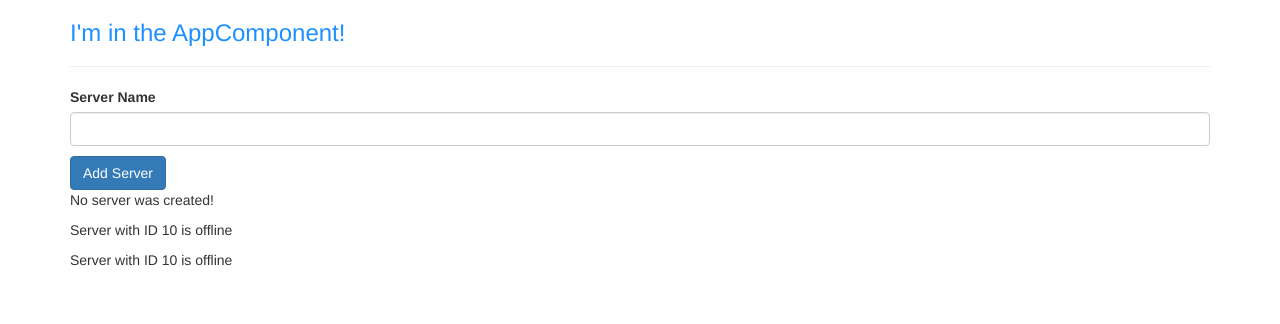
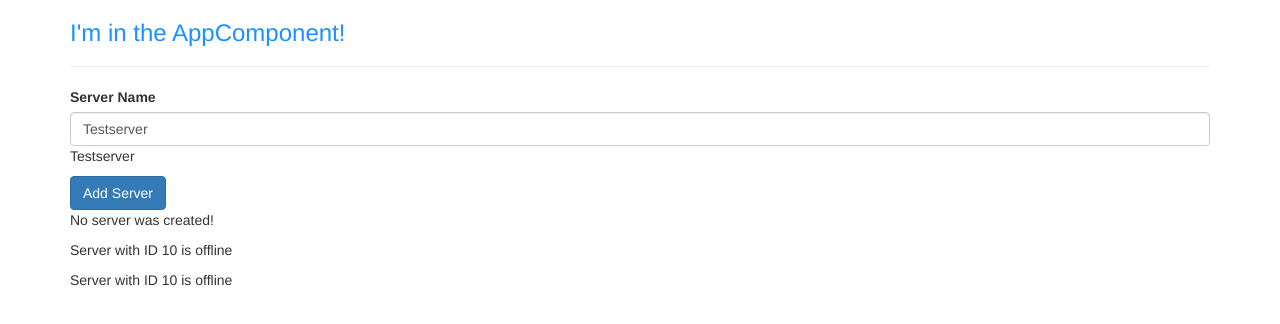
Before and after one commit to juanlvo/my-first-app, an Angular app: page / in a window 1280 px wide. Shown: the top 324 px of the page. Built offline with nearby package versions, Linux system fonts and the light colour scheme.

Commit message:
feat: Section 2 Lecture 30 two way data-biding

```diff
--- a/src/app/servers/servers.component.html
+++ b/src/app/servers/servers.component.html
@@ -1,8 +1,12 @@
 <label>Server Name</label>
+<!--<input
+    type="text"
+    class="form-control"
+    (input)="onUpdateServerName($event)">-->
 <input
     type="text"
     class="form-control"
-    (input)="onUpdateServerName($event)">
+    [(ngModel)]="serverName">
 <p>{{ serverName }}</p>
 <button
     class="btn btn-primary"
--- a/src/app/servers/servers.component.ts
+++ b/src/app/servers/servers.component.ts
@@ -13,7 +13,7 @@ import { Component, OnInit } from '@angular/core';
 export class ServersComponent implements OnInit {
   allowNewServer = false;
   serverCreationStatus = 'No server was created!';
-  serverName = '';
+  serverName = 'Testserver';
 
   constructor() {
     setTimeout(() => {
```
